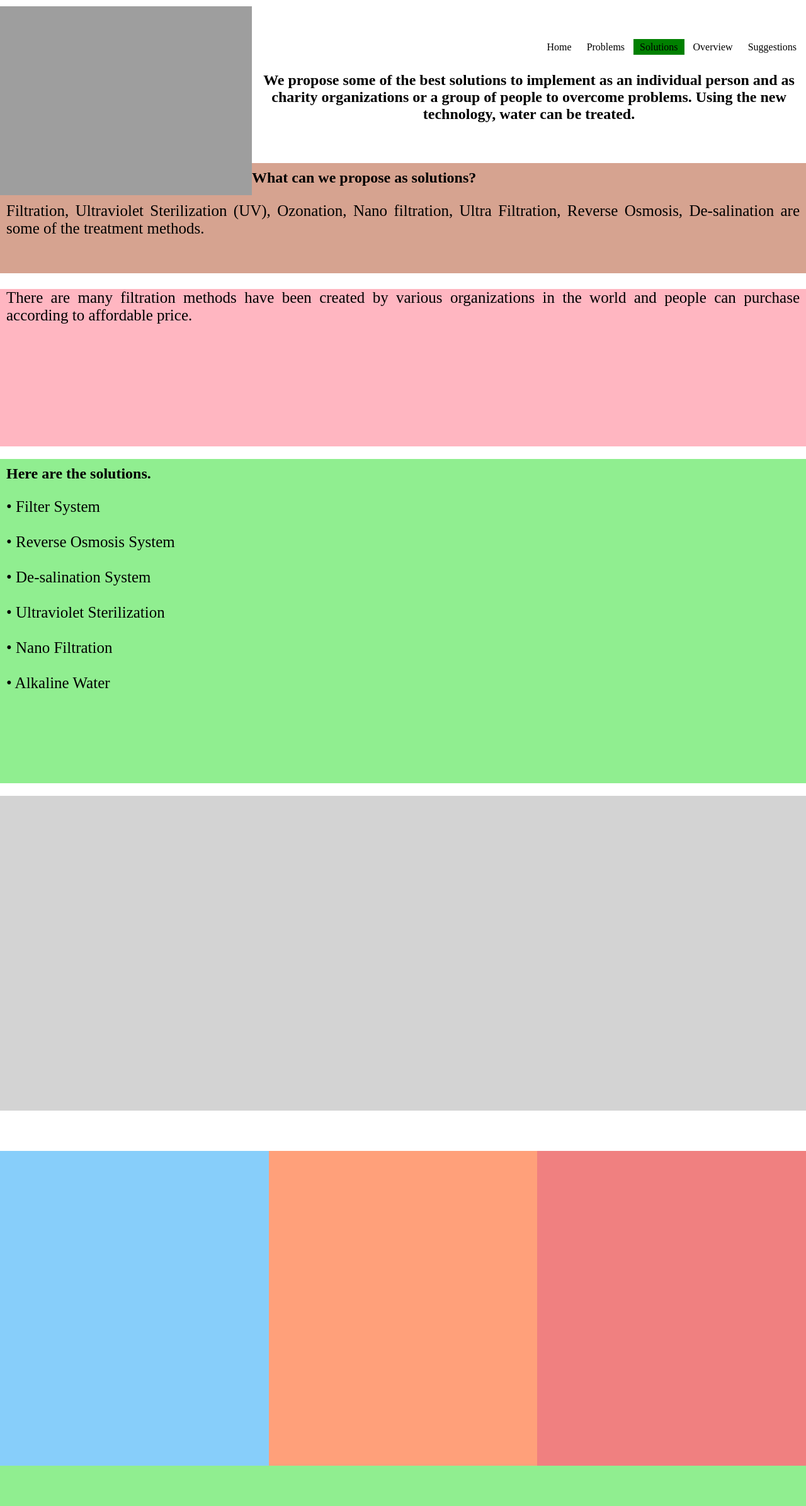
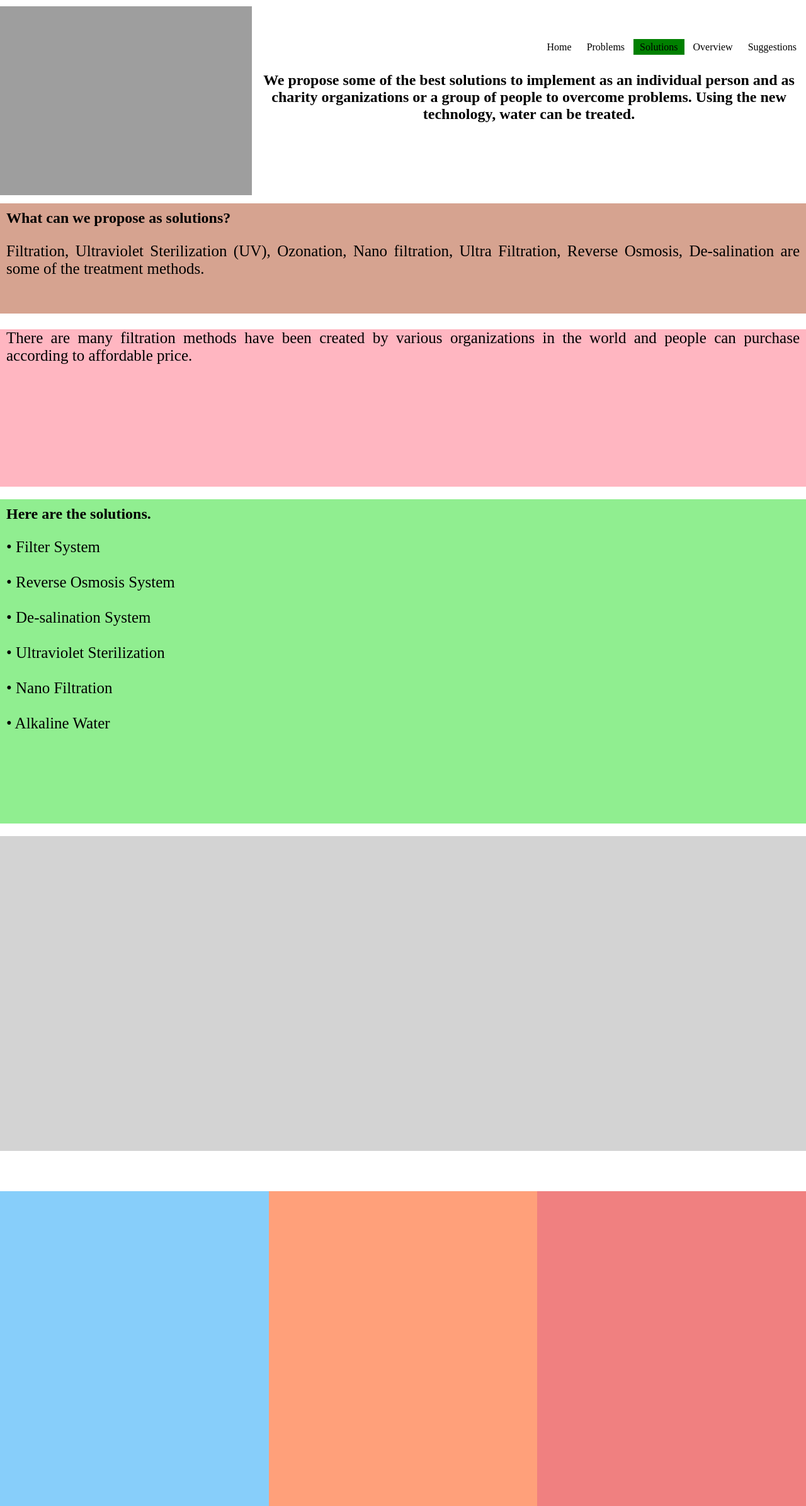
Before and after one commit to HiranyaThisiri/Group-07-WEB-PROJECT, a PHP site: page /Solutions/solutions.html in a window 1280 px wide. Shown: the whole page at 63% size. Before the commit the page ends 2328 px from the top, so only its background shows below. Run offline with PHP 8.4, Linux system fonts and the light colour scheme; grey boxes are pictures that could not be loaded.

Commit message:
Update solutions.css

```diff
--- a/Solutions/solutions.css
+++ b/Solutions/solutions.css
@@ -63,7 +63,7 @@ img
     width:100%;
     height:175px;
     background-color:rgb(214, 163, 144);
-    margin-top:5%;
+    margin-top:10%;
 
 }
 .place
```
